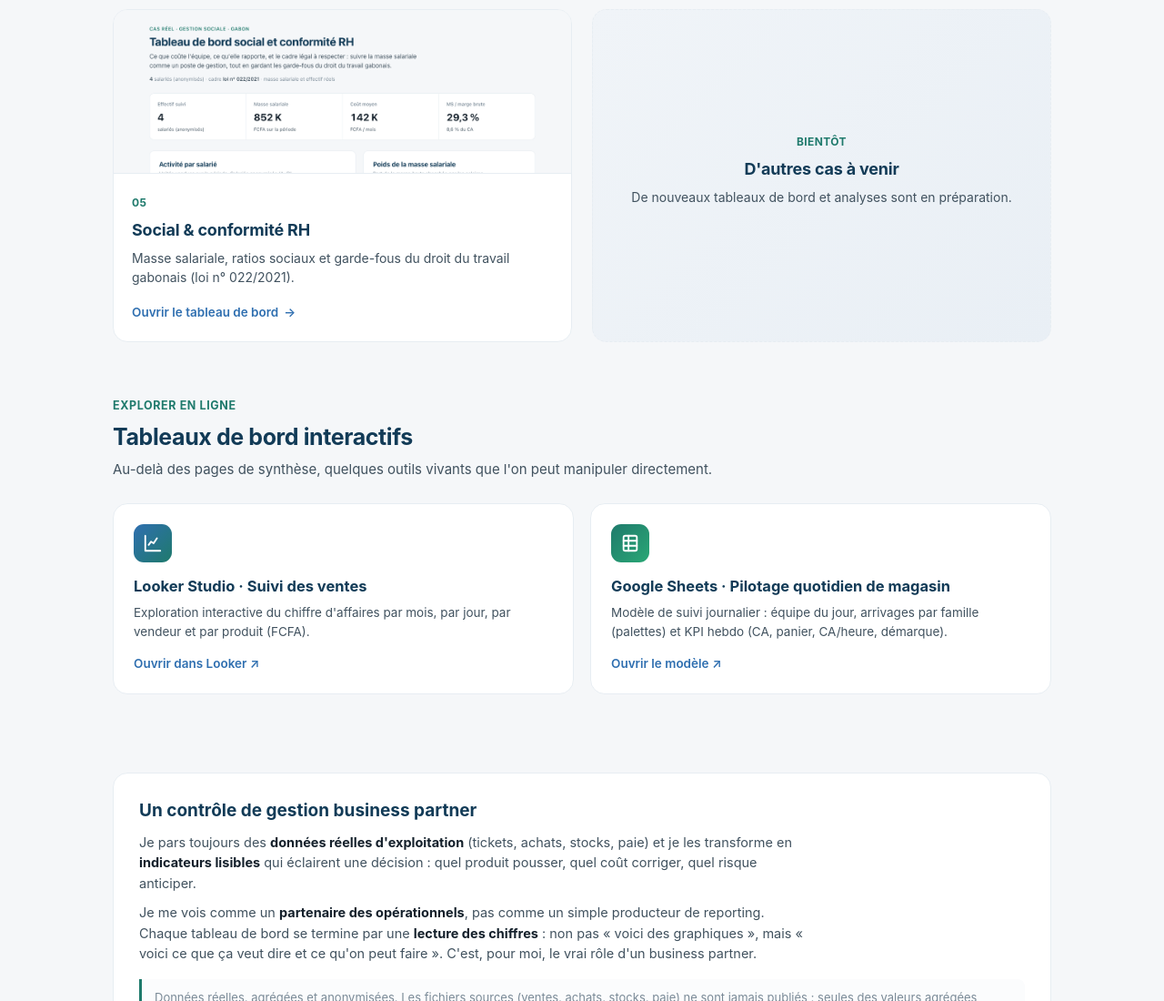
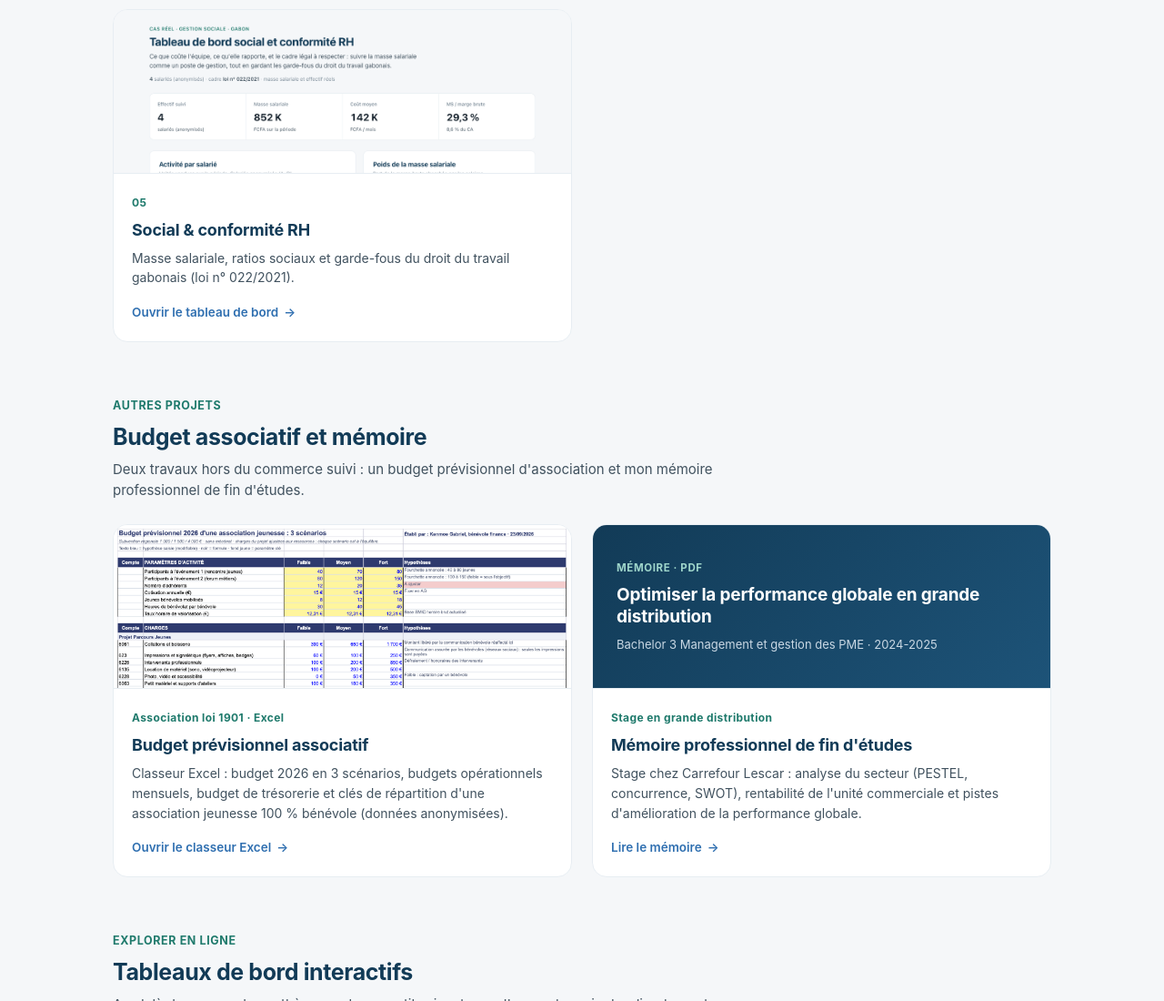
Before and after one commit to gabrielkemoe-glitch/controle-gestion-data-portfolio, a plain HTML site: page index.html in a window 1280 px wide. Shown: the part 1700-2800 px from the top of the page at 91% size. Drawn offline with Linux system fonts and the light colour scheme.

Commit message:
Restaure le budget associatif et le mémoire de fin d'études dans le nouveau design

```diff
--- a/index.html
+++ b/index.html
@@ -87,6 +87,13 @@
   .card:hover .open .arw{transform:translateX(3px)}
   .arw{transition:transform .15s ease}
 
+  /* couverture document (mémoire) */
+  .thumb.doc-thumb{display:flex;flex-direction:column;justify-content:center;gap:8px;padding:22px 26px;
+    background:linear-gradient(135deg,var(--navy),#1d5378);color:#fff}
+  .doc-tag{font-size:11.5px;font-weight:700;letter-spacing:.6px;text-transform:uppercase;color:#9fd6cb}
+  .doc-title{font-size:19px;font-weight:700;line-height:1.25;letter-spacing:-.2px}
+  .doc-sub{font-size:13px;color:#c9d8e4}
+
   /* ---------- ONLINE TOOLS ---------- */
   .grid3{display:grid;grid-template-columns:repeat(2,1fr);gap:18px;margin:26px 0 0}
   .otile{display:flex;flex-direction:column;background:var(--card);border:1px solid var(--line);
@@ -148,6 +155,7 @@
     <div class="brand"><img class="mono" src="assets/profil.jpg" alt="Gabriel Kenmoe" width="31" height="31"> Gabriel Kenmoe</div>
     <div class="navlinks">
       <a href="#cas">Études de cas</a>
+      <a href="#projets">Projets</a>
       <a href="#enligne">En ligne</a>
       <a href="https://www.linkedin.com/in/gabriel-kenmoe-domche/" target="_blank" rel="noopener" class="ln">LinkedIn ↗</a>
     </div>
@@ -251,14 +259,43 @@
         </div>
       </a>
 
-      <div class="card reveal" aria-hidden="true"
-           style="--d:.06s;display:flex;align-items:center;justify-content:center;background:linear-gradient(135deg,#f0f4f8,#e9eff5);border-style:dashed">
-        <div class="cbody" style="text-align:center">
-          <span class="num">BIENTÔT</span>
-          <h3 style="margin-top:6px">D'autres cas à venir</h3>
-          <p>De nouveaux tableaux de bord et analyses sont en préparation.</p>
+    </div>
+  </div>
+</section>
+
+<!-- ---------- AUTRES PROJETS ---------- -->
+<section class="band" id="projets">
+  <div class="wrap">
+    <div class="shead reveal">
+      <div class="eyebrow">Autres projets</div>
+      <h2>Budget associatif et mémoire</h2>
+      <p>Deux travaux hors du commerce suivi : un budget prévisionnel d'association et mon mémoire professionnel de fin d'études.</p>
+    </div>
+
+    <div class="grid">
+      <a class="card reveal" href="https://docs.google.com/spreadsheets/d/1CBfg_ygW3pTTrPHZ74z-2_d09zY9nLx2/edit?usp=sharing" target="_blank" rel="noopener">
+        <div class="thumb"><img src="projets/budget-previsionnel-association-2026.png" alt="Budget prévisionnel d'une association jeunesse (Excel)"></div>
+        <div class="cbody">
+          <span class="num">Association loi 1901 · Excel</span>
+          <h3>Budget prévisionnel associatif</h3>
+          <p>Classeur Excel : budget 2026 en 3 scénarios, budgets opérationnels mensuels, budget de trésorerie et clés de répartition d'une association jeunesse 100&nbsp;% bénévole (données anonymisées).</p>
+          <span class="open">Ouvrir le classeur Excel <span class="arw">→</span></span>
         </div>
-      </div>
+      </a>
+
+      <a class="card reveal" style="--d:.06s" href="https://drive.google.com/file/d/1saCJm_fdJr4-mOnpMCh7Hgg5Pl32MbC5/view?usp=sharing" target="_blank" rel="noopener">
+        <div class="thumb doc-thumb">
+          <span class="doc-tag">Mémoire · PDF</span>
+          <span class="doc-title">Optimiser la performance globale en grande distribution</span>
+          <span class="doc-sub">Bachelor 3 Management et gestion des PME · 2024-2025</span>
+        </div>
+        <div class="cbody">
+          <span class="num">Stage en grande distribution</span>
+          <h3>Mémoire professionnel de fin d'études</h3>
+          <p>Stage chez Carrefour Lescar : analyse du secteur (PESTEL, concurrence, SWOT), rentabilité de l'unité commerciale et pistes d'amélioration de la performance globale.</p>
+          <span class="open">Lire le mémoire <span class="arw">→</span></span>
+        </div>
+      </a>
     </div>
   </div>
 </section>
```
